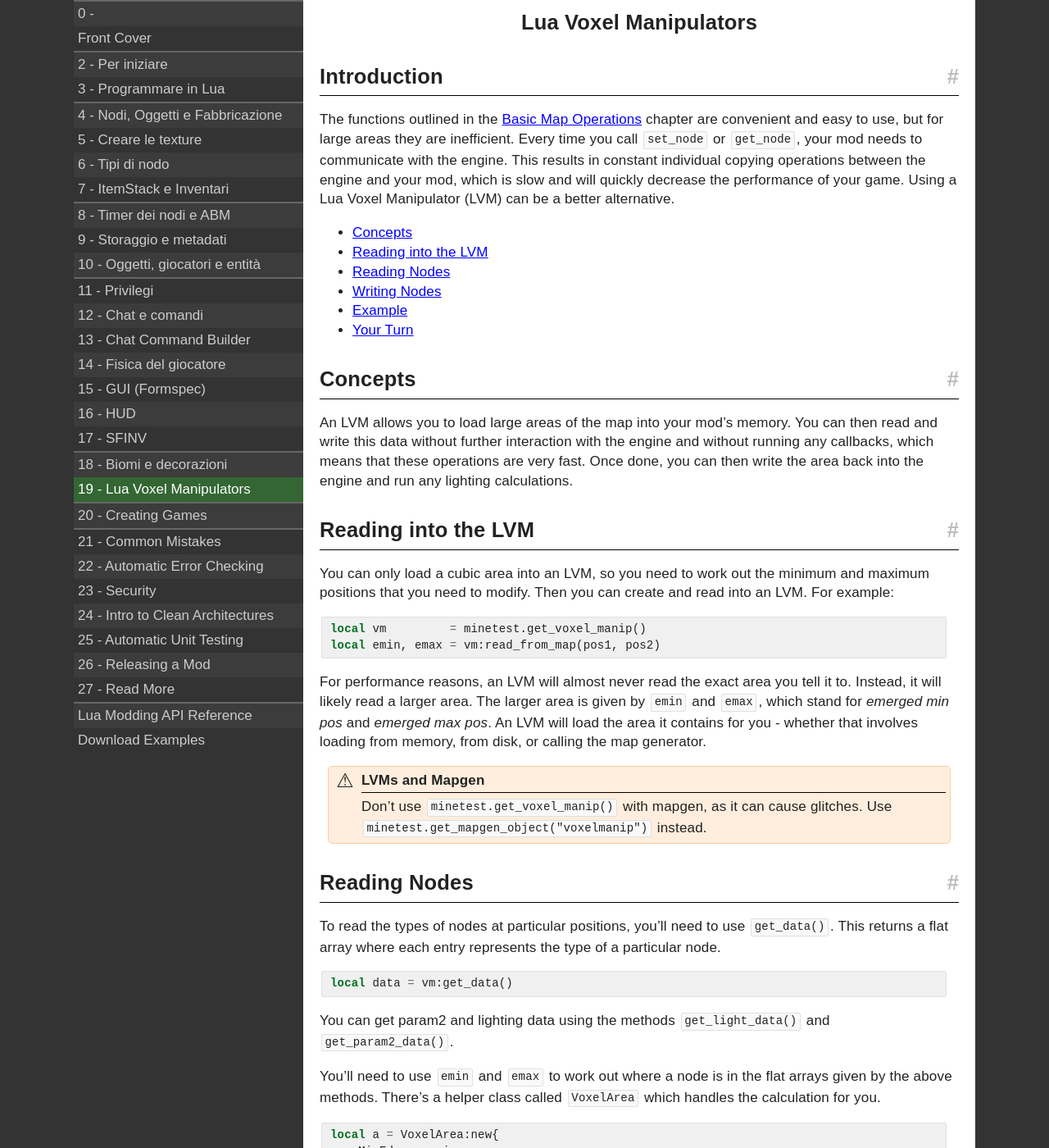
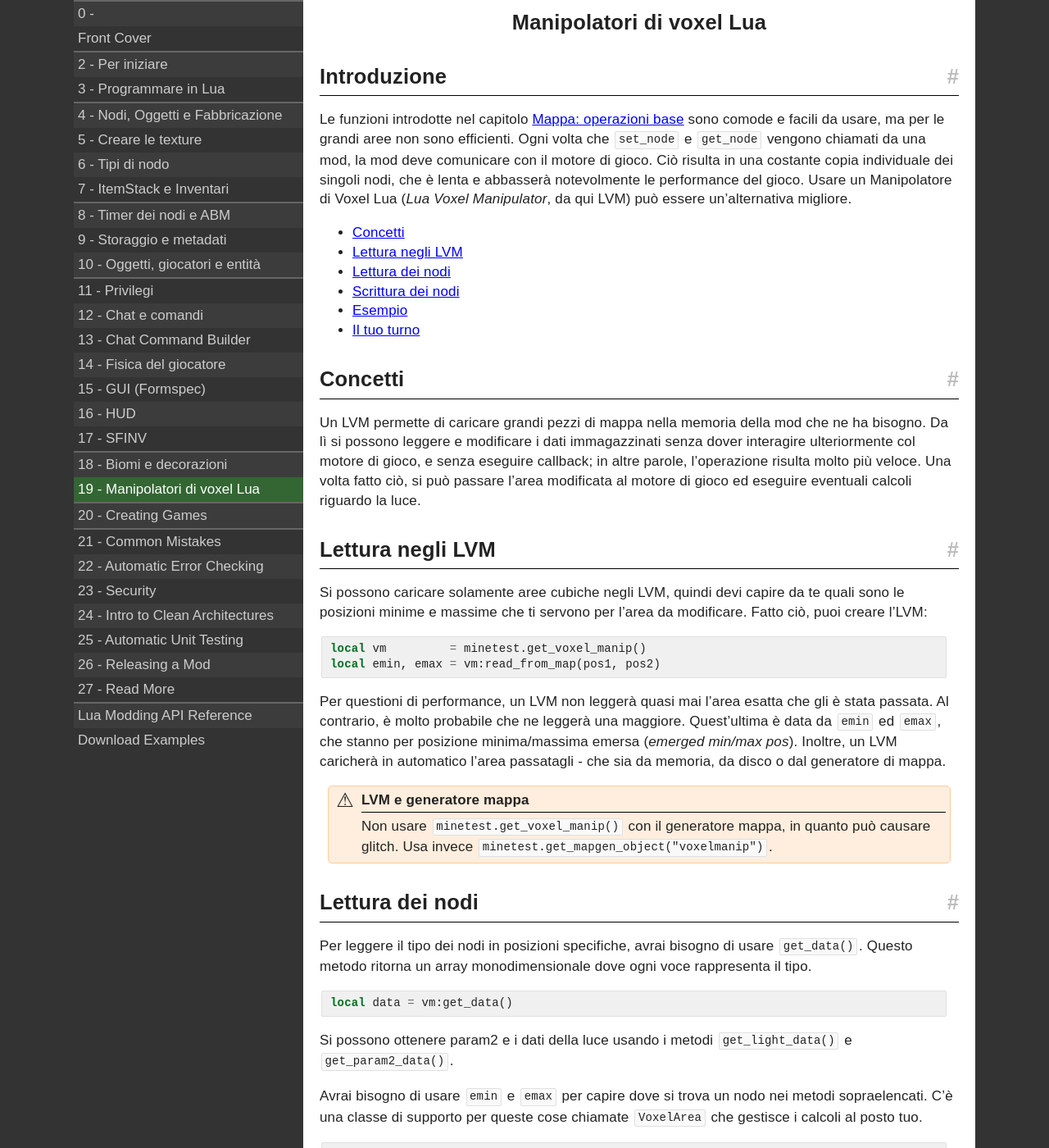
Before and after one commit to rubenwardy/minetest_modding_book, a Jekyll site: the page built from _it/advmap/lvm.md, in a window 1280 px wide and 1400 px high. Shown: the whole window at 82% size. Built offline with Jekyll 4.4.1, drawn with Linux system fonts in a browser that asks for light colours; nearby versions of some CDN libraries; some of the changed text lies outside the part shown.

Commit message:
Lua Voxel Manipulators - Italian translation added

````diff
--- a/_it/advmap/lvm.md
+++ b/_it/advmap/lvm.md
@@ -1,77 +1,67 @@
 ---
-title: Lua Voxel Manipulators
+title: Manipolatori di voxel Lua
 layout: default
 root: ../..
 idx: 6.2
-description: Learn how to use LVMs to speed up map operations.
+description: Impara come usare gli LVM per accelerare le operazioni nella mappa.
 redirect_from:
-  - /en/chapters/lvm.html
-  - /en/map/lvm.html
+  - /it/chapters/lvm.html
+  - /it/map/lvm.html
 mapgen_object:
     level: warning
-    title: LVMs and Mapgen
-    message: Don't use `minetest.get_voxel_manip()` with mapgen, as it can cause glitches.
-            Use `minetest.get_mapgen_object("voxelmanip")` instead.
+    title: LVM e generatore mappa
+    message: Non usare `minetest.get_voxel_manip()` con il generatore mappa, in quanto può causare glitch.
+            Usa invece `minetest.get_mapgen_object("voxelmanip")`.
 ---
 
-## Introduction <!-- omit in toc -->
+## Introduzione <!-- omit in toc -->
 
-The functions outlined in the [Basic Map Operations](environment.html) chapter
-are convenient and easy to use, but for large areas they are inefficient.
-Every time you call `set_node` or `get_node`, your mod needs to communicate with
-the engine. This results in constant individual copying operations between the
-engine and your mod, which is slow and will quickly decrease the performance of
-your game. Using a Lua Voxel Manipulator (LVM) can be a better alternative.
+Le funzioni introdotte nel capitolo [Mappa: operazioni base](environment.html) sono comode e facili da usare, ma per le grandi aree non sono efficienti.
+Ogni volta che `set_node` e `get_node` vengono chiamati da una mod, la mod deve comunicare con il motore di gioco.
+Ciò risulta in una costante copia individuale dei singoli nodi, che è lenta e abbasserà notevolmente le performance del gioco.
+Usare un Manipolatore di Voxel Lua (*Lua Voxel Manipulator*, da qui LVM) può essere un'alternativa migliore.
+- [Concetti](#concetti)
+- [Lettura negli LVM](#lettura-negli-lvm)
+- [Lettura dei nodi](#lettura-dei-nodi)
+- [Scrittura dei nodi](#scrittura-dei-nodi)
+- [Esempio](#esempio)
+- [Il tuo turno](#il-tuo-turno)
 
-- [Concepts](#concepts)
-- [Reading into the LVM](#reading-into-the-lvm)
-- [Reading Nodes](#reading-nodes)
-- [Writing Nodes](#writing-nodes)
-- [Example](#example)
-- [Your Turn](#your-turn)
+## Concetti
 
-## Concepts
+Un LVM permette di caricare grandi pezzi di mappa nella memoria della mod che ne ha bisogno.
+Da lì si possono leggere e modificare i dati immagazzinati senza dover interagire ulteriormente col motore di gioco, e senza eseguire callback; in altre parole, l'operazione risulta molto più veloce.
+Una volta fatto ciò, si può passare l'area modificata al motore di gioco ed eseguire eventuali calcoli riguardo la luce.
 
-An LVM allows you to load large areas of the map into your mod's memory.
-You can then read and write this data without further interaction with the
-engine and without running any callbacks, which means that these
-operations are very fast. Once done, you can then write the area back into
-the engine and run any lighting calculations.
+## Lettura negli LVM
 
-## Reading into the LVM
-
-You can only load a cubic area into an LVM, so you need to work out the minimum
-and maximum positions that you need to modify. Then you can create and read into
-an LVM. For example:
+Si possono caricare solamente aree cubiche negli LVM, quindi devi capire da te quali sono le posizioni minime e massime che ti servono per l'area da modificare.
+Fatto ciò, puoi creare l'LVM:
 
 ```lua
 local vm         = minetest.get_voxel_manip()
 local emin, emax = vm:read_from_map(pos1, pos2)
 ```
 
-For performance reasons, an LVM will almost never read the exact area you tell it to.
-Instead, it will likely read a larger area. The larger area is given by `emin` and `emax`,
-which stand for *emerged min pos* and *emerged max pos*. An LVM will load the area
-it contains for you - whether that involves loading from memory, from disk, or
-calling the map generator.
+Per questioni di performance, un LVM non leggerà quasi mai l'area esatta che gli è stata passata.
+Al contrario, è molto probabile che ne leggerà una maggiore. Quest'ultima è data da `emin` ed `emax`, che stanno per posizione minima/massima emersa (*emerged min/max pos*).
+Inoltre, un LVM caricherà in automatico l'area passatagli - che sia da memoria, da disco o dal generatore di mappa.
 
 {% include notice.html notice=page.mapgen_object %}
 
-## Reading Nodes
+## Lettura dei nodi
 
-To read the types of nodes at particular positions, you'll need to use `get_data()`.
-This returns a flat array where each entry represents the type of a
-particular node.
+Per leggere il tipo dei nodi in posizioni specifiche, avrai bisogno di usare `get_data()`.
+Questo metodo ritorna un array monodimensionale dove ogni voce rappresenta il tipo.
 
 ```lua
 local data = vm:get_data()
 ```
 
-You can get param2 and lighting data using the methods `get_light_data()` and `get_param2_data()`.
+Si possono ottenere param2 e i dati della luce usando i metodi `get_light_data()` e `get_param2_data()`.
 
-You'll need to use `emin` and `emax` to work out where a node is in the flat arrays
-given by the above methods. There's a helper class called `VoxelArea` which handles
-the calculation for you.
+Avrai bisogno di usare `emin` e `emax` per capire dove si trova un nodo nei metodi sopraelencati.
+C'è una classe di supporto per queste cose chiamate `VoxelArea` che gestisce i calcoli al posto tuo.
 
 ```lua
 local a = VoxelArea:new{
@@ -79,103 +69,91 @@
     MaxEdge = emax
 }
 
--- Get node's index
+-- Ottiene l'indice del nodo
 local idx = a:index(x, y, z)
 
--- Read node
+-- Legge il nodo
 print(data[idx])
 ```
 
-When you run this, you'll notice that `data[vi]` is an integer. This is because
-the engine doesn't store nodes using strings, for performance reasons.
-Instead, the engine uses an integer called a content ID.
-You can find out the content ID for a particular type of node with
-`get_content_id()`. For example:
+All'eseguire ciò, si noterà che `data[idx]` è un intero.
+Questo perché il motore di gioco non salva i nodi come stringhe per motivi di performance; al contrario, usa un intero chiamato "ID di contenuto" (*content ID*).
+Per scoprire qual è l'ID assegnato a un tipo di nodo, si usa `get_content_id()`.
+Per esempio:
 
 ```lua
-local c_stone = minetest.get_content_id("default:stone")
+local c_pietra = minetest.get_content_id("default:stone")
 ```
 
-You can then check whether the node is stone:
+Si può ora controllare se un nodo è effettivamente di pietra:
 
 ```lua
 local idx = a:index(x, y, z)
-if data[idx] == c_stone then
-    print("is stone!")
+if data[idx] == c_pietra then
+    print("è pietra!")
 end
 ```
 
-It is recommended that you find and store the content IDs of nodes types
-at load time because the IDs of a node type will never change. Make sure to store
-the IDs in a local variable for performance reasons.
+Si consiglia di ottenere e salvare (in una variabile locale) gli ID di contenuto al caricare della mod in quanto questi non possono cambiare.
 
-Nodes in an LVM data array are stored in reverse co-ordinate order, so you should
-always iterate in the order `z, y, x`. For example:
+Le coordinate dei nodi nell'array di un LVM sono salvate in ordine inverso (`z, y, x`), quindi se le si vuole iterare, si tenga presente che si inizierà dalla Z:
 
 ```lua
 for z = min.z, max.z do
     for y = min.y, max.y do
         for x = min.x, max.x do
-            -- vi, voxel index, is a common variable name here
-            local vi = a:index(x, y, z)
-            if data[vi] == c_stone then
-                print("is stone!")
+            local idx = a:index(x, y, z)
+            if data[idx] == c_pietra then
+                print("è pietra!")
             end
         end
     end
 end
 ```
 
-The reason for this touches on the topic of computer architecture. Reading from RAM is rather
-costly, so CPUs have multiple levels of caching. If the data that a process requests
-is in the cache, it can very quickly retrieve it. If the data is not in the cache,
-then a cache miss occurs and it will fetch the data it needs from RAM. Any data
-surrounding the requested data is also fetched and then replaces the data in the cache. This is
-because it's quite likely that the process will ask for data near that location again. This means
-a good rule of optimisation is to iterate in a way that you read data one after
-another, and avoid *cache thrashing*.
+Per capire la ragione di tale iterazione, bisogna parlare un attimo di architettura dei computer: leggere dalla RAM - la memoria principale - è alquanto dispendioso, quindi i processori hanno molteplici livelli di memoria a breve termine (la *cache*).
+Se i dati richiesti da un processo sono in quest'ultima memoria, si possono ottenere velocemente.
+Al contrario, se i dati lì non ci sono, verranno pescati dalla RAM *e* inseriti in quella a breve termine, nel caso dovessero servire di nuovo.
+Questo significa che una buona regola per l'ottimizzazione è quella di iterare in modo che i dati vengano letti in sequenza, evitando di arrivare fino alla RAM ogni volta (*cache thrashing*).
 
-## Writing Nodes
+## Scrittura dei nodi
 
-First, you need to set the new content ID in the data array:
+Prima di tutto, bisogna impostare il nuovo ID nell'array:
 
 ```lua
 for z = min.z, max.z do
     for y = min.y, max.y do
         for x = min.x, max.x do
-            local vi = a:index(x, y, z)
-            if data[vi] == c_stone then
-                data[vi] = c_air
+            local idx = a:index(x, y, z)
+            if data[idx] == c_pietra then
+                data[idx] = c_aria
             end
         end
     end
 end
 ```
 
-When you finish setting nodes in the LVM, you then need to upload the data
-array to the engine:
+Una volta finito con le operazioni nell'LVM, bisogna passare l'array al motore di gioco:
 
 ```lua
 vm:set_data(data)
 vm:write_to_map(true)
 ```
 
-For setting lighting and param2 data, use the appropriately named
-`set_light_data()` and `set_param2_data()` methods.
+Per la luce e param2, invece si usano `set_light_data()` e `set_param2_data()`.
 
-`write_to_map()` takes a Boolean which is true if you want lighting to be
-calculated. If you pass false, you need to recalculate lighting at a future
-time using `minetest.fix_light`.
+`write_to_map()` richiede un booleano che è `true` se si vuole che venga calcolata anche la luce.
+Se si passa `false` invece, ci sarà bisogno di ricalcolarla in un secondo tempo usando `minetest.fix_light`.
 
-## Example
+## Esempio
 
 ```lua
--- Get content IDs during load time, and store into a local
-local c_dirt  = minetest.get_content_id("default:dirt")
-local c_grass = minetest.get_content_id("default:dirt_with_grass")
+-- ottiene l'ID di contenuto al caricare della mod, salvandolo in variabili locali
+local c_terra  = minetest.get_content_id("default:dirt")
+local c_erba = minetest.get_content_id("default:dirt_with_grass")
 
-local function grass_to_dirt(pos1, pos2)
-    -- Read data into LVM
+local function da_erba_a_terra(pos1, pos2)
+    -- legge i dati nella LVM
     local vm = minetest.get_voxel_manip()
     local emin, emax = vm:read_from_map(pos1, pos2)
     local a = VoxelArea:new{
@@ -184,30 +162,27 @@
     }
     local data = vm:get_data()
 
-    -- Modify data
+    -- modifica i dati
     for z = pos1.z, pos2.z do
         for y = pos1.y, pos2.y do
             for x = pos1.x, pos2.x do
-                local vi = a:index(x, y, z)
-                if data[vi] == c_grass then
-                    data[vi] = c_dirt
+                local idx = a:index(x, y, z)
+                if data[idx] == c_erba then
+                    data[idx] = c_terra
                 end
             end
         end
     end
 
-    -- Write data
+    -- scrive i dati
     vm:set_data(data)
     vm:write_to_map(true)
 end
 ```
 
-## Your Turn
+## Il tuo turno
 
-* Create `replace_in_area(from, to, pos1, pos2)`, which replaces all instances of
-  `from` with `to` in the area given, where `from` and `to` are node names.
-* Make a function which rotates all chest nodes by 90&deg;.
-* Make a function which uses an LVM to cause mossy cobble to spread to nearby
-  stone and cobble nodes.
-  Does your implementation cause mossy cobble to spread more than a distance of one node each
-  time? If so, how could you stop this?
+* Crea una funzione `rimpiazza_in_area(da, a, pos1, pos2)`, che sostituisce tutte le istanze di `da` con `a` nell'area data, dove `da` e `a` sono i nomi dei nodi;
+* Crea una funzione che ruota tutte le casse di 90&deg;;
+* Crea una funzione che usa un LVM per far espandere i nodi di muschio sui nodi di pietra e pietrisco confinanti.
+  La tua implementazione fa espandere il muschio di più di un blocco alla volta? Se sì, come puoi prevenire ciò?
````
